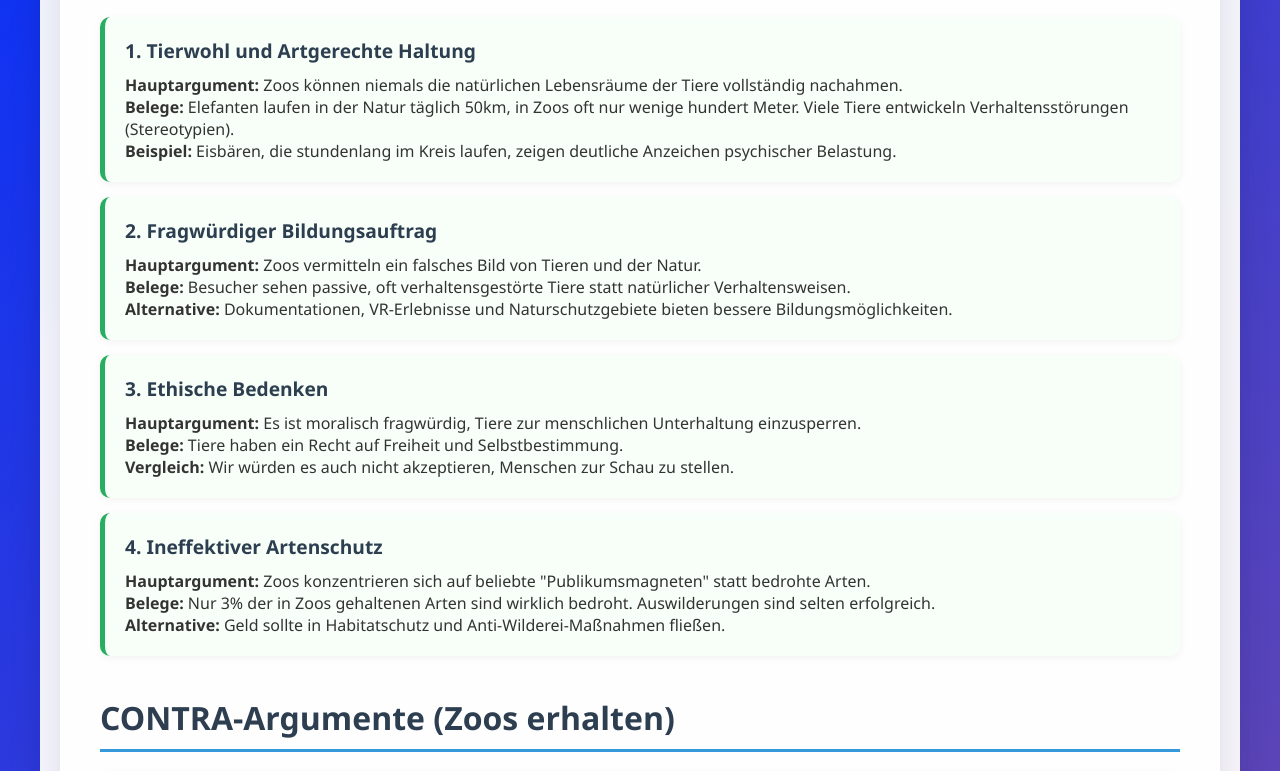
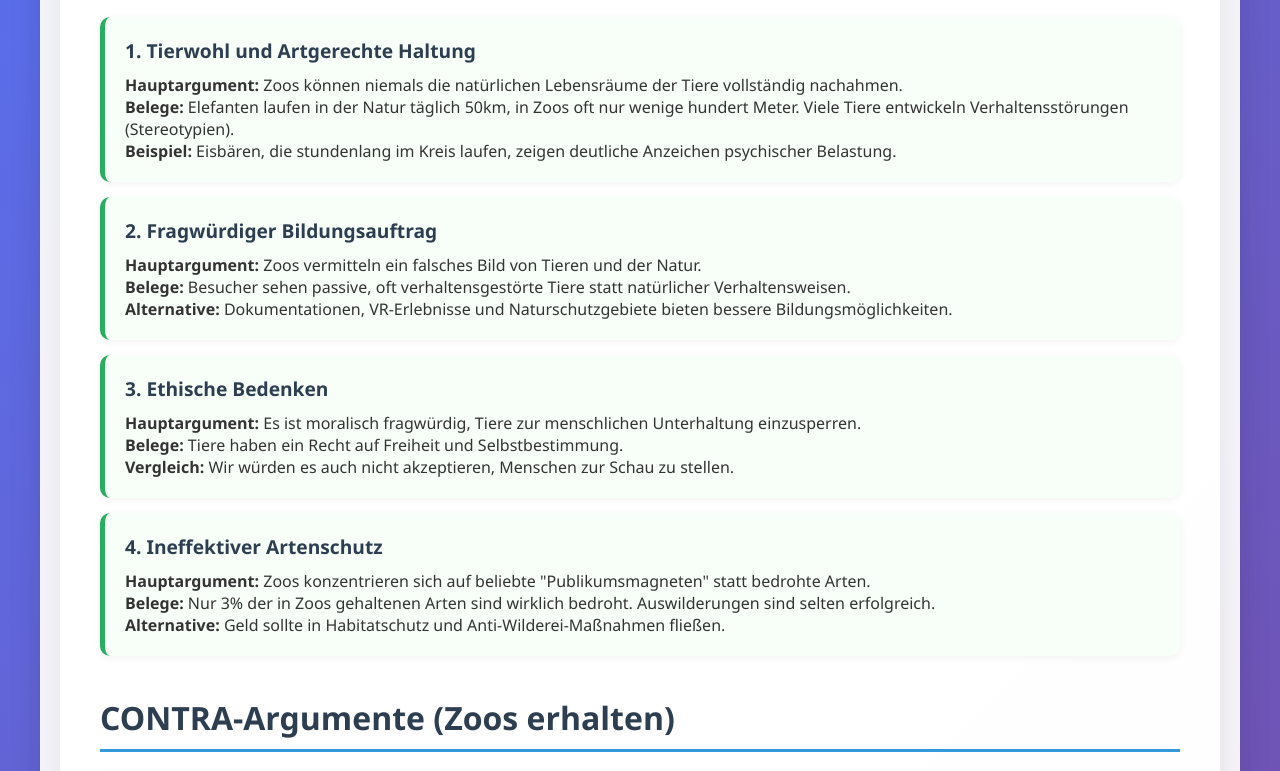
Before and after one commit to SimonTheDevloper/DebatteAPP, a plain HTML site: page index.html in a window 1280 px wide. Shown: the part 437-1208 px from the top of the page. Drawn offline with Linux system fonts and the light colour scheme.

Commit message:
neuner Hintergrund

```diff
--- a/index.html
+++ b/index.html
@@ -15,7 +15,7 @@
         /* Body Styling */
         body {
             font-family: 'Segoe UI', Tahoma, Geneva, Verdana, sans-serif;
-            background: linear-gradient(135deg, #002fff 0%, #764ba2 100%);
+            background: linear-gradient(135deg, #5673f5 0%, #764ba2 100%);
             min-height: 100vh;
             color: #333;
             display: flex;
```
